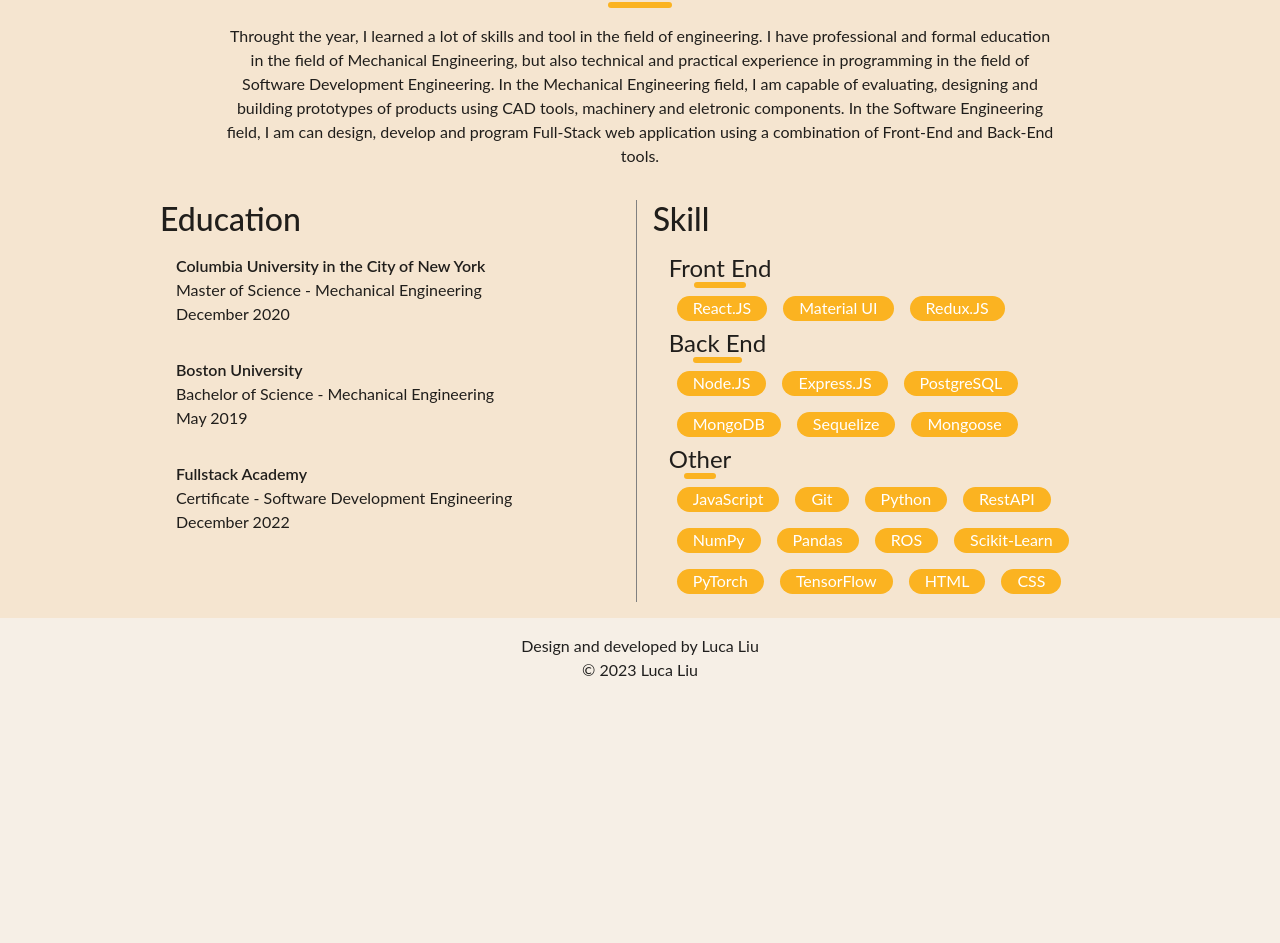
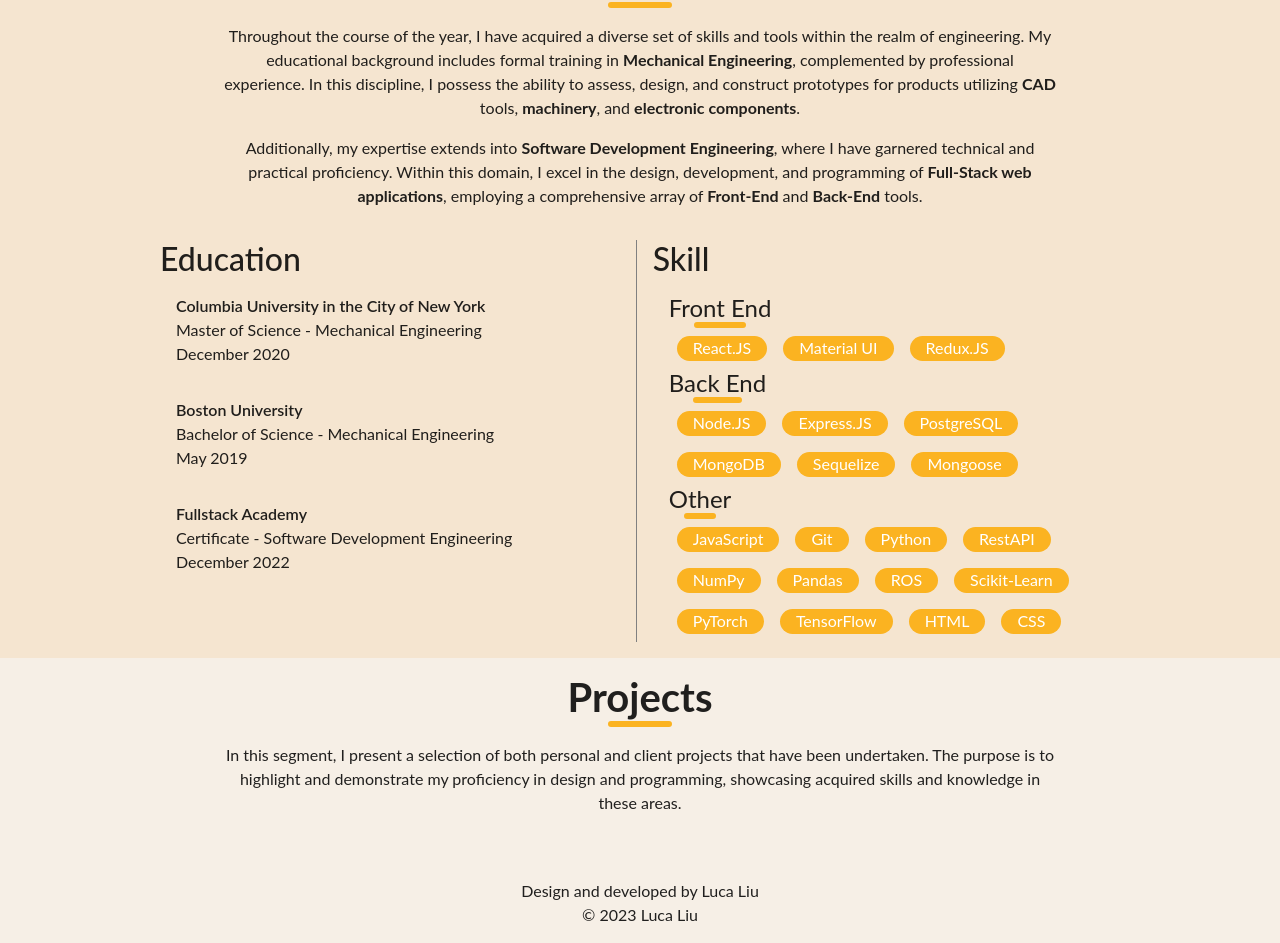
Before and after one commit to liulc006/portfolio, a React app: page /#/ in a window 1280 px wide. Shown: the part 557-1500 px from the top of the page. Before the commit the page ends 1255 px from the top, so only its background shows below. Built offline with nearby package versions, Linux system fonts and the light colour scheme; the HTML template or start-up script is replaced by a standard one.

Commit message:
rewrote intro

```diff
--- a/src/Components/Home.js
+++ b/src/Components/Home.js
@@ -6,6 +6,7 @@ const Home = () => {
     const otherSkills = ['JavaScript','Git','Python', 'RestAPI', 'NumPy', 'Pandas', 'ROS', 'Scikit-Learn', 'PyTorch', 'TensorFlow', 'HTML', 'CSS'];
     const frontendSkills = ['React.JS', 'Material UI', 'Redux.JS',];
     const backendSkills = ['Node.JS', 'Express.JS',  'PostgreSQL', 'MongoDB', 'Sequelize', 'Mongoose'];
+    const language = ['Italian', 'Chinese (Mandarin)', 'English'];
 
     return (
         <Box sx={{paddingTop:'6rem',display:'flex', flexDirection:'column', justifyContent:'center', alignItems:'center', width:'100%'}}>
@@ -29,12 +30,15 @@ const Home = () => {
                     <Typography variant='h1'>About Me</Typography>
                     <Box sx={{height:'6px', width:'4rem', backgroundColor:'secondary.main', borderRadius:'5px'}}/>
                     {/* Intro for About Me */}
-                    <Box sx={{width:'65%', display:'flex', justifyContent:'center'}}>
+                    <Box sx={{width:'65%', display:'flex',flexDirection:'column', justifyContent:'center'}}>
                         <Typography variant='body' sx={{textAlign:'center', padding:'1rem 0 1rem 0'}}>
-                            Throught the year, I learned a lot of skills and tool in the field of engineering. I have professional and formal education in the field of Mechanical Engineering,
-                            but also technical and practical experience in programming in the field of Software Development Engineering.
-                            In the Mechanical Engineering field, I am capable of evaluating, designing and building prototypes of products using CAD tools, machinery and eletronic components.
-                            In the Software Engineering field, I am can design, develop and program Full-Stack web application using a combination of Front-End and Back-End tools.
+                            Throughout the course of the year, I have acquired a diverse set of skills and tools within the realm of engineering.
+                            My educational background includes formal training in <strong>Mechanical Engineering</strong>, complemented by professional experience.
+                            In this discipline, I possess the ability to assess, design, and construct prototypes for products utilizing <strong>CAD</strong> tools, <strong>machinery</strong>, and <strong>electronic components</strong>.
+                        </Typography>
+                        <Typography variant='body' sx={{textAlign:'center', padding:'0 0 1rem 0'}}>
+                            Additionally, my expertise extends into <strong>Software Development Engineering</strong>, where I have garnered technical and practical proficiency.
+                            Within this domain, I excel in the design, development, and programming of <strong>Full-Stack web applications</strong>, employing a comprehensive array of <strong>Front-End</strong> and <strong>Back-End</strong> tools.
                         </Typography>
                     </Box>
                 </Box>
@@ -96,6 +100,21 @@ const Home = () => {
                     </Box>
                 </Box>
             </Box>
+
+            {/* Projects */}
+            <Box sx={{display:'flex', flexDirection:'column', width:'100%', justifyContent:'center', alignItems:'center', paddingBottom:'1rem'}}>
+                <Box sx={{display:'flex', flexDirection:'column',justifyContent:'center', alignItems:'center', paddingTop:'1rem', paddingBottom:'1rem'}}>
+                    <Typography variant='h1'>Projects</Typography>
+                    <Box sx={{height:'6px', width:'4rem', backgroundColor:'secondary.main', borderRadius:'5px'}}/>
+                    {/* Intro for Projects */}
+                    <Box sx={{width:'65%', display:'flex', justifyContent:'center'}}>
+                        <Typography variant='body' sx={{textAlign:'center', padding:'1rem 0 1rem 0'}}>
+                            In this segment, I present a selection of both personal and client projects that have been undertaken.
+                            The purpose is to highlight and demonstrate my proficiency in design and programming, showcasing acquired skills and knowledge in these areas.
+                        </Typography>
+                    </Box>
+                </Box>
+            </Box>
         </Box>
     );
 };
```
